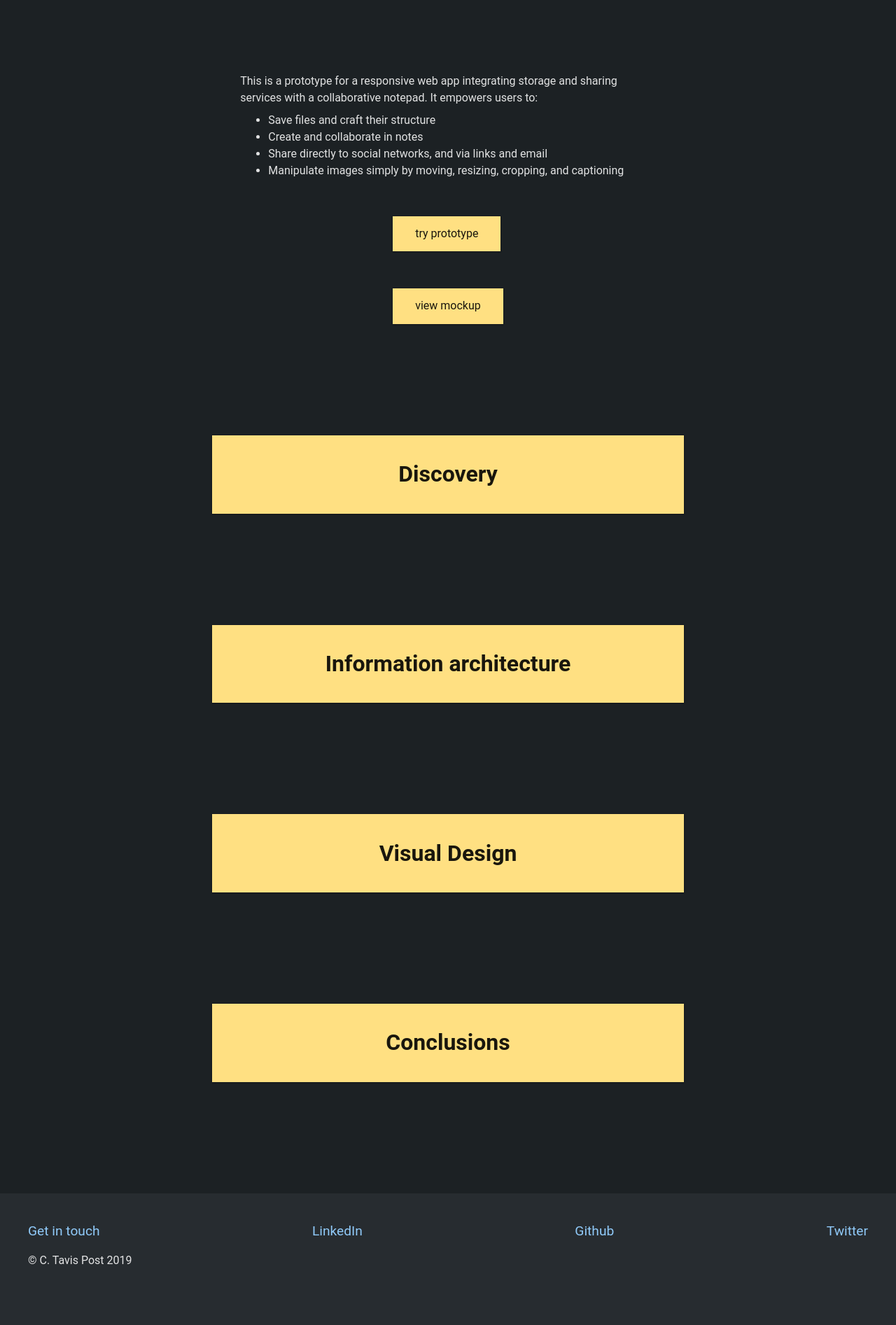
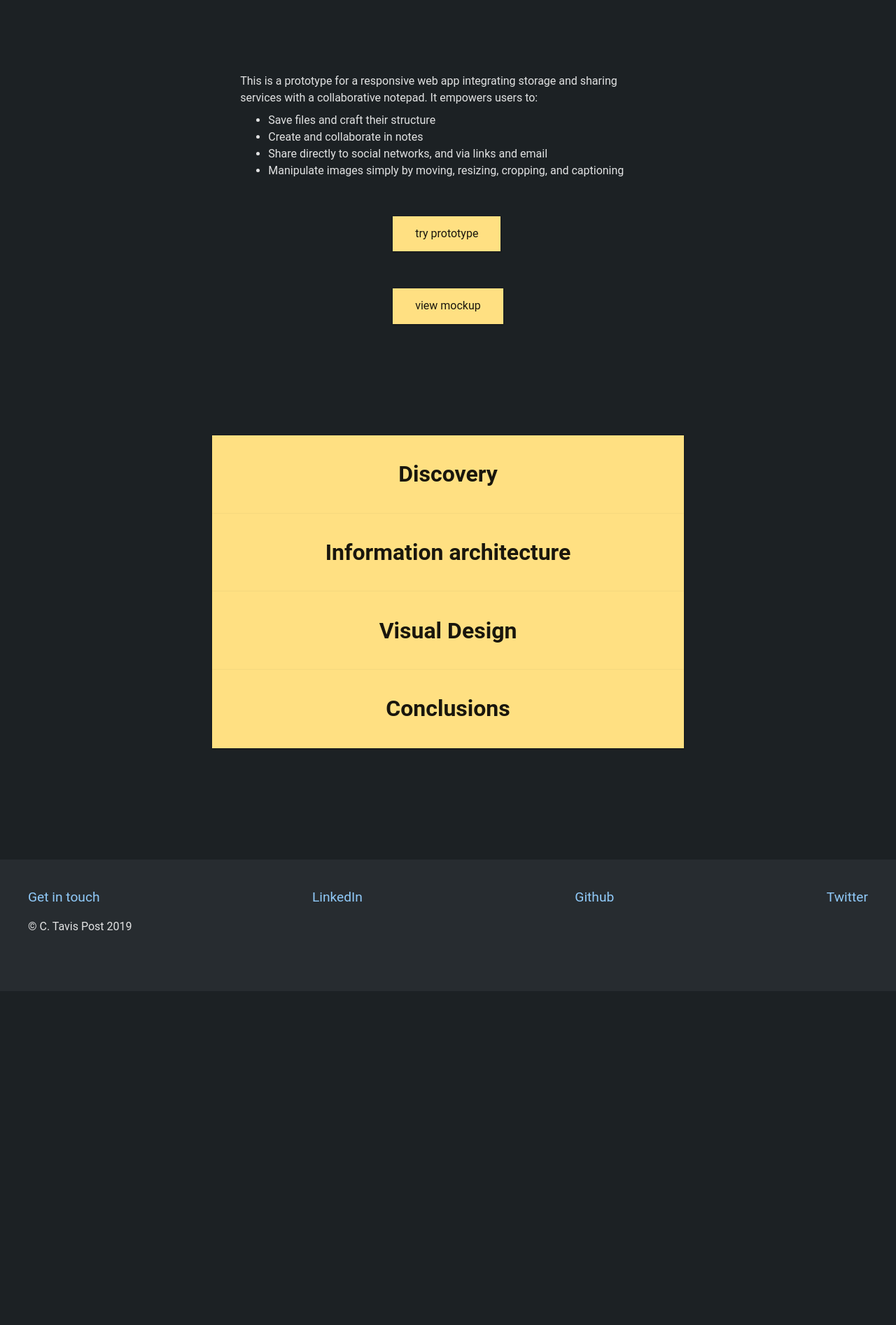
Before and after one commit to ctavispost/personalPortfolio, a Jekyll site: the page built from project01.md, in a window 1280 px wide. Shown: the part 2618-4511 px from the top of the page at 70% size. Built offline with Jekyll 4.4.1, drawn with Linux system fonts in a browser that asks for light colours; some web fonts are replaced; after the commit the page ends 4034 px from its top, so only the background shows below that.

Commit message:
Fix typo breaking script in project01.md

```diff
--- a/project01.md
+++ b/project01.md
@@ -12,25 +12,33 @@
   {% include_relative project01/introduction.md %}
   </section>
 
-  <button class="accordion lgBreak"><h1>Discovery</h1></button>
+  <button class="accordion lgBreak">
+    <h1>Discovery</h1>
+  </button>
+
   <section class="projLimitWidth panel">
   {% include_relative project01/discovery.md %}
   </section>
 
-  <button class="accordion lgBreak"><h1>Information architecture</h1></button>
+  <button class="accordion">
+    <h1>Information architecture</h1>
+  </button>
   <section class="projLimitWidth panel">
   {% include_relative project01/information_architecture.md %}
   </section>
 
-  <button class="accordion lgBreak"><h1>Visual Design</h1></button>
+  <button class="accordion">
+    <h1>Visual Design</h1>
+  </button>
+
   <section class="projLimitWidth panel">
   {% include_relative project01/visual_design.md %}
   </section>
 
-  <button class="accordion lgBreak"><h1>Conclusions</h1></button>
+  <button class="accordion"><h1>Conclusions</h1></button>
   <section class="projLimitWidth panel"> <!-- conclusions -->
   {% include_relative project01/conclusions.md %}
   </section> <!-- conclusions -->
 </article>
 
-<script src="accordion.js"></script>
+<script src="scripts/accordion.js"></script>
```
